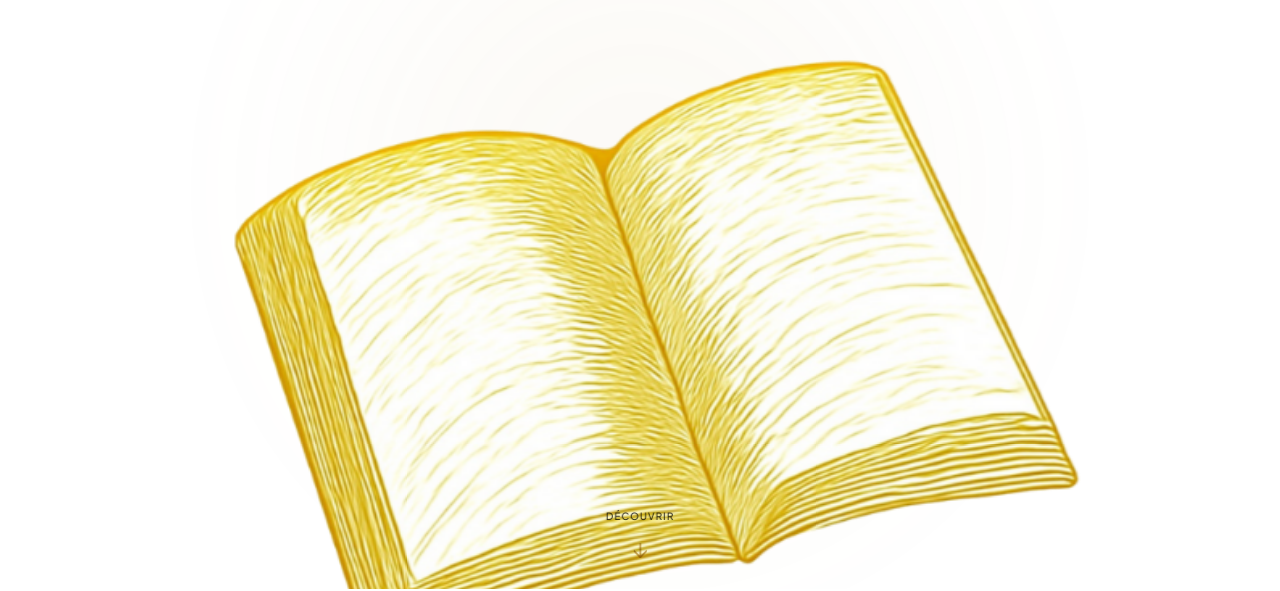
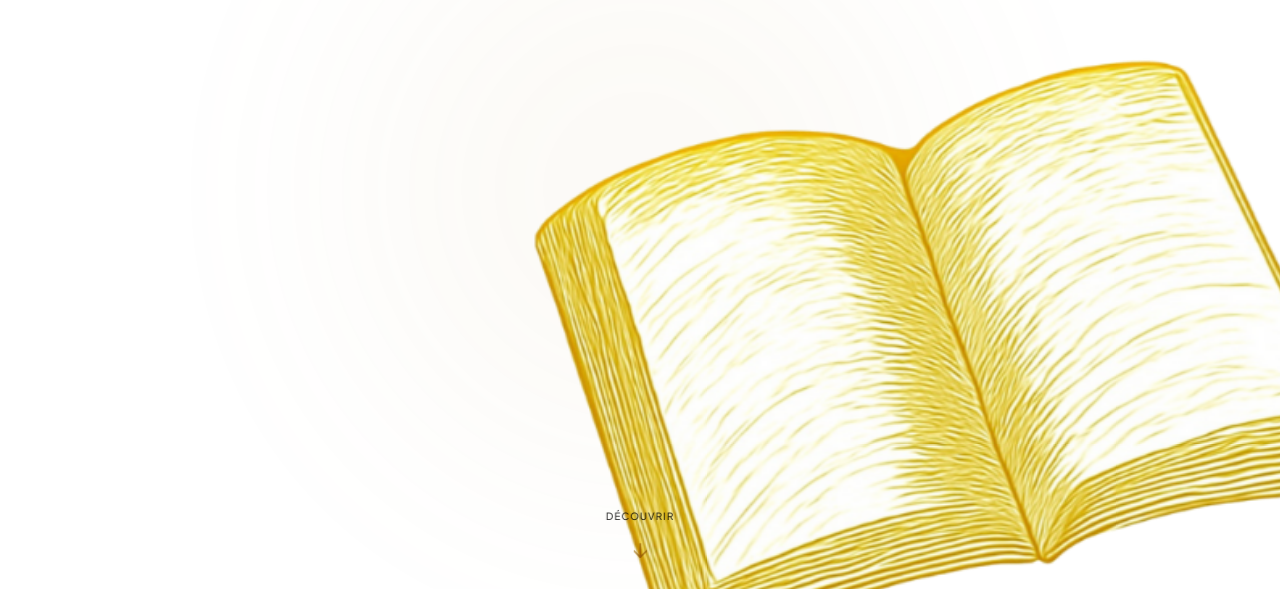
Before and after one commit to solalchetrit/loomina, a Next.js app: page / in a window 1280 px wide. Shown: the part 211-802 px from the top of the page. Built offline with nearby package versions, Linux system fonts and the light colour scheme; a web font is replaced by a local one.

Commit message:
style: adjust Hero book position to the right for better clarity

```diff
--- a/components/Hero.tsx
+++ b/components/Hero.tsx
@@ -33,7 +33,7 @@ export default function Hero() {
   const yBookMobile = useTransform(scrollYProgress, [0, 0.5], [260, 40]);
 
   // X Movement (Desktop Only)
-  const xBookDesktop = useTransform(scrollYProgress, [0, 0.5], ["-50%", "0%"]);
+  const xBookDesktop = useTransform(scrollYProgress, [0, 0.5], ["0%", "5%"]);
 
   // Opacity
   const opacityBook = useTransform(scrollYProgress, [0.8, 1], [1, isDesktop ? 1 : 0]);
```
